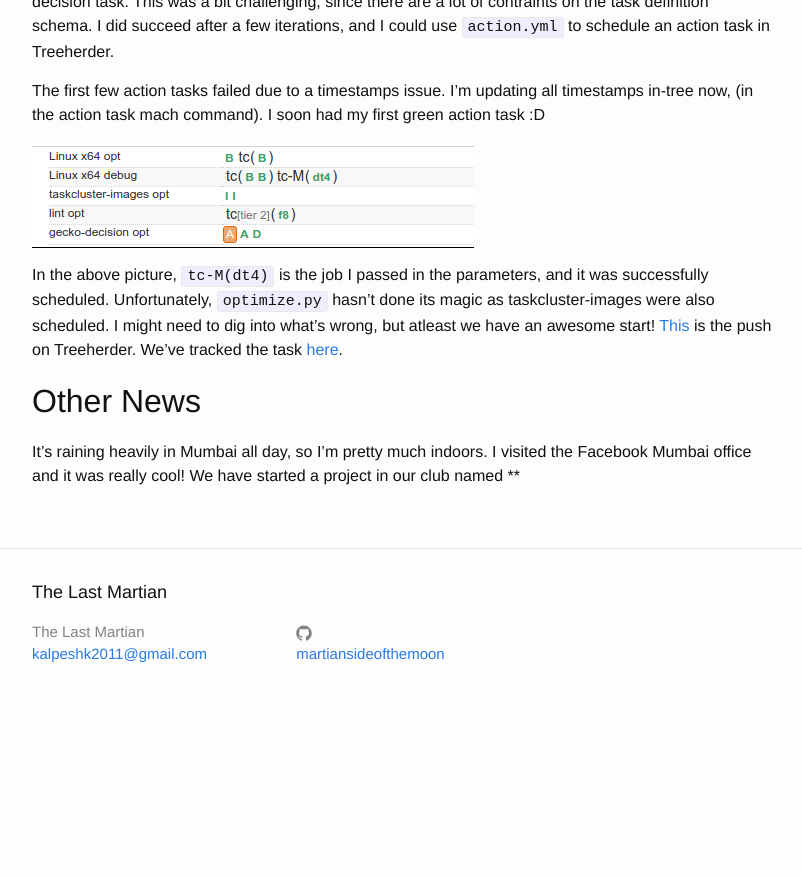
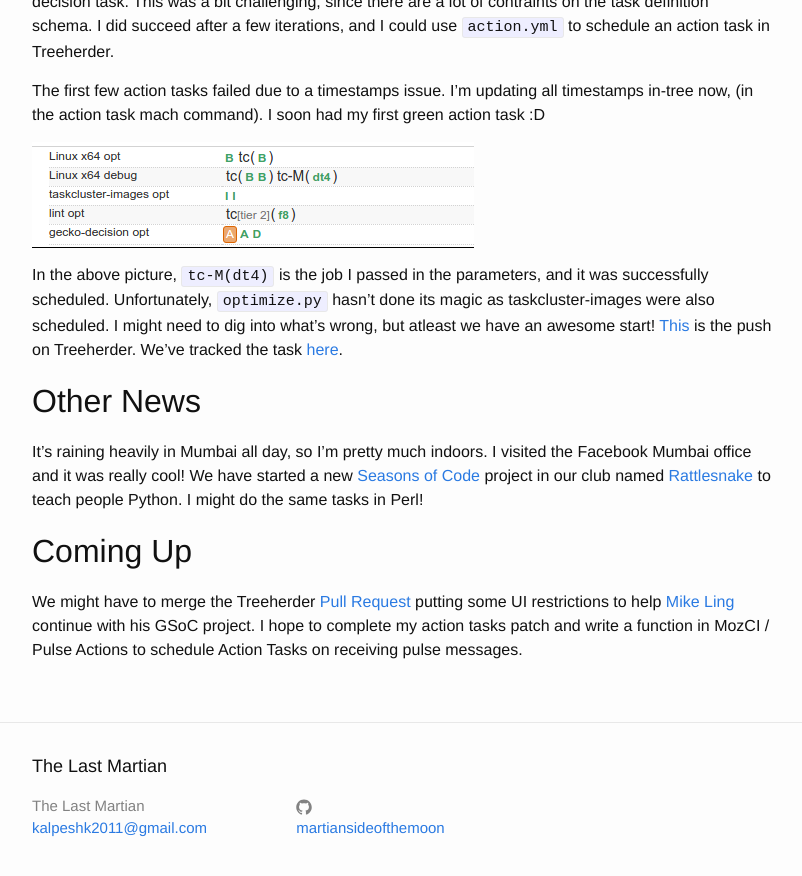
Before and after one commit to martiansideofthemoon/martiansideofthemoon.github.io, a Jekyll site: the page built from _posts/2016-06-25-gsoc-week-eight-lego-star-wars.markdown, in a window 1280 px wide and 900 px high, scrolled down 2225 px. Shown: the top 876 px of the window, without its empty margins (238-1040 px from the left). Built offline with Jekyll 4.4.1, drawn with Linux system fonts in a browser that asks for light colours; before the commit the page ends 2951 px from its top, so only the background shows below that; some of the changed text lies outside the part shown.

Commit message:
Adding finishing touches

```diff
--- a/_posts/2016-06-25-gsoc-week-eight-lego-star-wars.markdown
+++ b/_posts/2016-06-25-gsoc-week-eight-lego-star-wars.markdown
@@ -58,4 +58,8 @@ In the above picture, `tc-M(dt4)` is the job I passed in the parameters, and it
 
 ## Other News
 
-It's raining heavily in Mumbai all day, so I'm pretty much indoors. I visited the Facebook Mumbai office and it was really cool! We have started a project in our club named **
+It's raining heavily in Mumbai all day, so I'm pretty much indoors. I visited the Facebook Mumbai office and it was really cool! We have started a new [Seasons of Code](http://wncc-iitb.org/soc/) project in our club named [Rattlesnake](https://github.com/ranveeraggarwal/rattlesnake) to teach people Python. I might do the same tasks in Perl!
+
+## Coming Up
+
+We might have to merge the Treeherder [Pull Request](https://github.com/mozilla/treeherder/pull/1490) putting some UI restrictions to help [Mike Ling](https://github.com/MikeLing) continue with his GSoC project. I hope to complete my action tasks patch and write a function in MozCI / Pulse Actions to schedule Action Tasks on receiving pulse messages.
```
Also changed, not shown: other parts of _posts/2016-06-25-gsoc-week-eight-lego-star-wars.markdown (+1 -1 lines).
